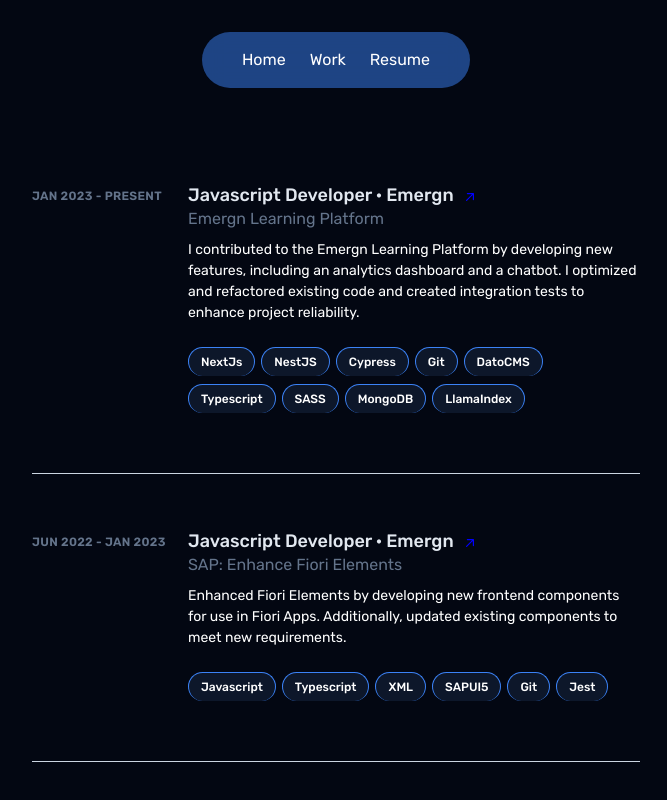
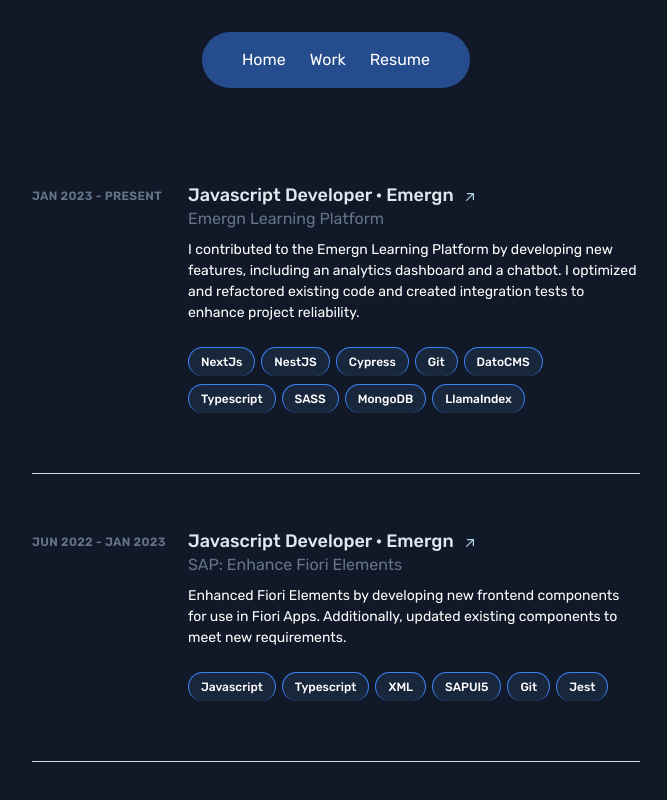
Before and after one commit to zepedroc/Portfolio, a Next.js app: page /work in a window 1280 px wide. Shown: the top 800 px of the page, without its empty margins (304-971 px from the left). Built offline with nearby package versions, Linux system fonts and the light colour scheme.

Commit message:
UI better on the eyes

```diff
--- a/components/experience-card.tsx
+++ b/components/experience-card.tsx
@@ -42,7 +42,7 @@
                   <svg
                     xmlns="http://www.w3.org/2000/svg"
                     viewBox="0 0 20 20"
-                    fill="blue"
+                    fill="lightblue"
                     className="ml-1 inline-block h-4 w-4 shrink-0 translate-y-px transition-transform group-hover/link:-translate-y-1 group-hover/link:translate-x-1 group-focus-visible/link:-translate-y-1 group-focus-visible/link:translate-x-1 motion-reduce:transition-none"
                     aria-hidden="true"
                   >
--- a/src/app/layout.tsx
+++ b/src/app/layout.tsx
@@ -22,7 +22,7 @@
   return (
     <html lang="en">
       <body className={rubik.className}>
-        <div className="flex min-h-screen flex-col bg-gray-950 text-white">
+        <div className="flex min-h-screen flex-col bg-gray-900 text-white">
           <NavBar />
           {children}
         </div>
--- a/src/app/page.tsx
+++ b/src/app/page.tsx
@@ -21,7 +21,7 @@
           </div>
         </div>
       </main>
-      <footer className="flex items-center justify-center gap-4 bg-gray-950/50 px-6 py-4 backdrop-blur-md">
+      <footer className="flex items-center justify-center gap-4 bg-gray-900/50 px-6 py-4 backdrop-blur-md">
         <Link className="hover:text-gray-400" href="https://github.com/zepedroc" target="_blank">
           <GithubIcon className="h-6 w-6" />
         </Link>
```
